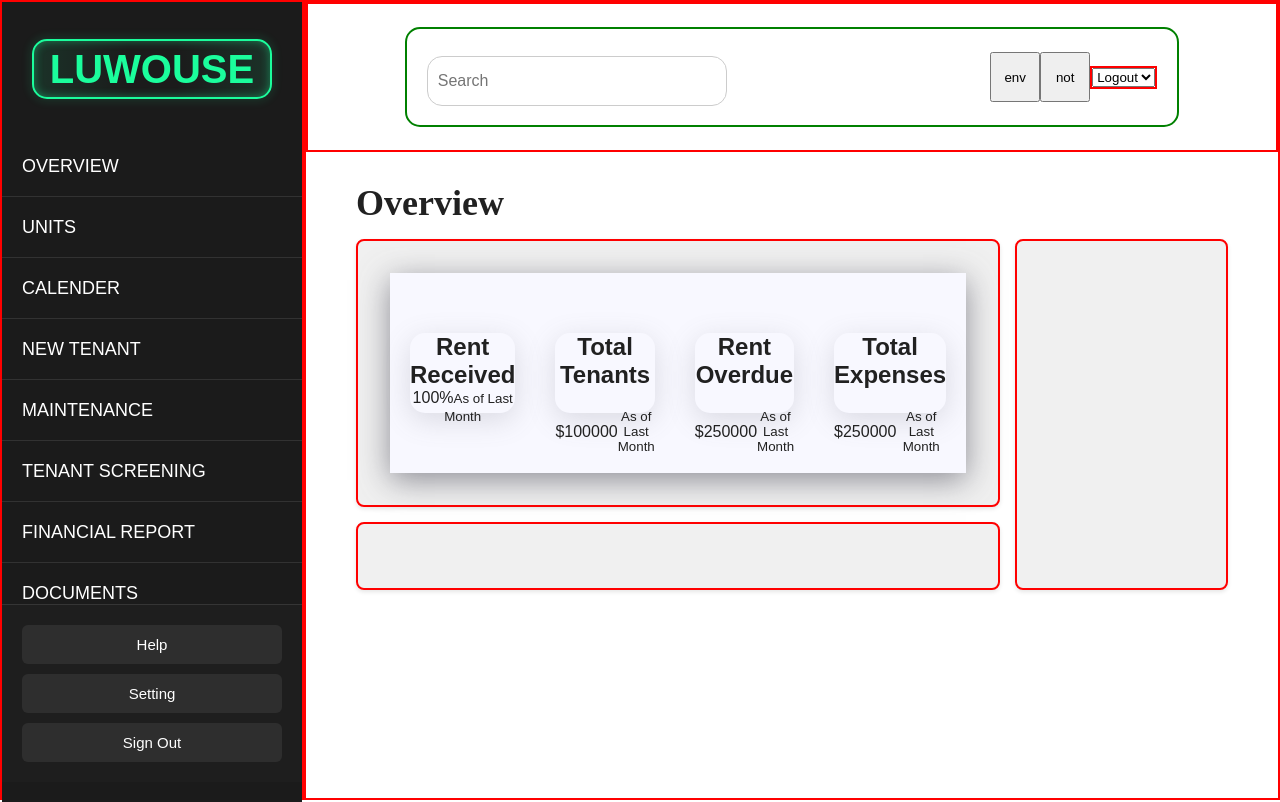
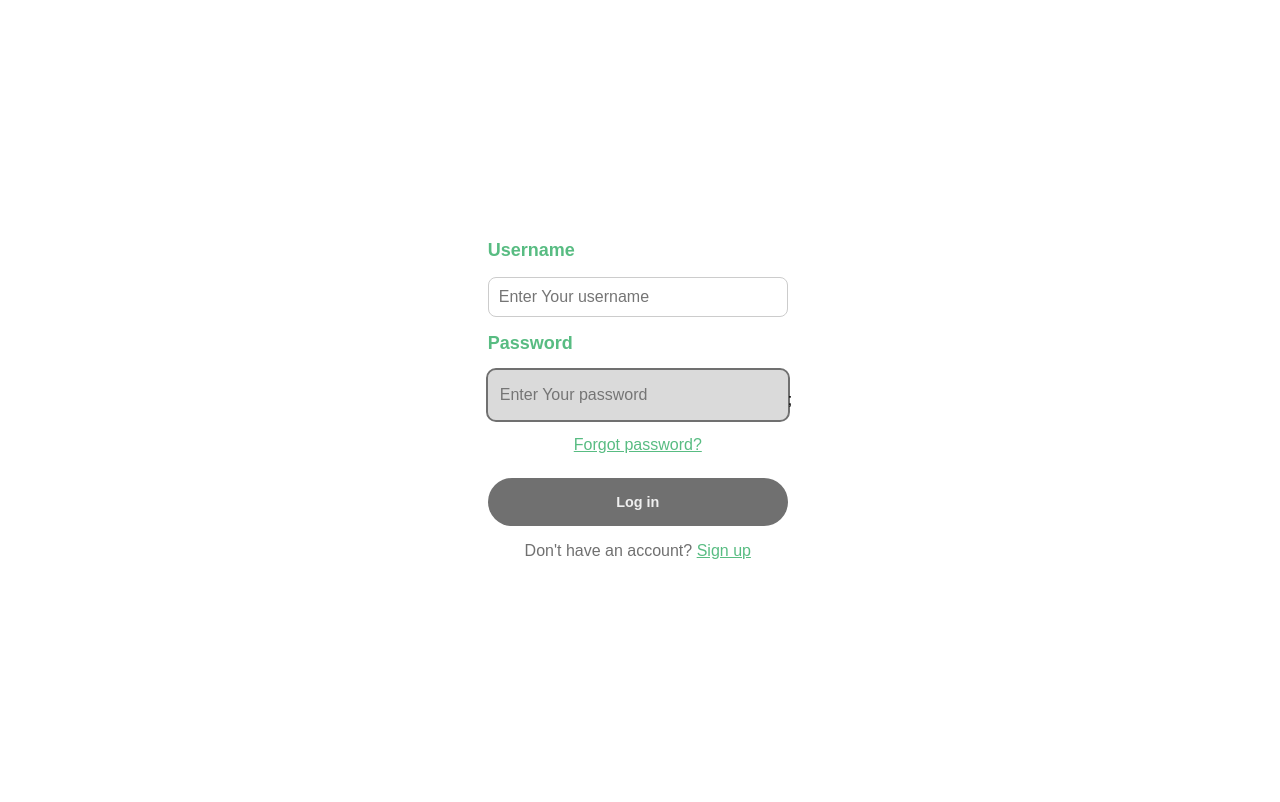
Before and after one commit to Correa95/Property-Management-System, a React (Vite) app in the folder client-side/: page / in a window 1280 px wide. Built offline with nearby package versions, Linux system fonts and the light colour scheme.

Commit message:
created the sign up component

```diff
--- a/client-side/package.json
+++ b/client-side/package.json
@@ -10,9 +10,11 @@
     "preview": "vite preview"
   },
   "dependencies": {
+    "@reduxjs/toolkit": "^2.8.2",
     "react": "^18.3.1",
     "react-dom": "^18.3.1",
     "react-icon": "^1.0.0",
+    "react-redux": "^9.2.0",
     "react-router-dom": "^6.26.2"
   },
   "devDependencies": {
--- a/client-side/src/App.jsx
+++ b/client-side/src/App.jsx
@@ -9,9 +9,16 @@ import TenantScreening from "./Components/TenantScreening";
 import MonthlyStatement from "./Components/MonthlyStatement";
 import Documents from "./Components/Documents";
 import Units from "./Components/Units";
+import SignUpForm from "./Components/Form/SignUpForm";
+import { useAuth } from "./context/AuthContext";
 import "./App.css";
 
+import LoginForm from "./Components/Form/LogInForm";
+
 function App() {
+  const { isAuthenticated } = useAuth();
+  // Show only the login page until we’re authenticated
+  if (!isAuthenticated) return <LoginForm />;
   return (
     <>
       <div className="app">
@@ -21,6 +28,8 @@ function App() {
         <div className="mainContent">
           <Routes>
             <Route path="/" element={<OverView />} />
+            <Route path="/signUp" element={<SignUpForm />} />
+            <Route path="/login" element={<LoginForm />} />
 
             <Route path="/units" element={<Units />} />
             <Route path="/calender" element={<Calender />} />
@@ -36,5 +45,4 @@ function App() {
     </>
   );
 }
-
 export default App;
--- a/client-side/src/Components/Analysis.jsx
+++ b/client-side/src/Components/Analysis.jsx
@@ -1,5 +1,35 @@
+import { useState, useEffect } from "react";
 import "./Analysis.css";
 function Analysis() {
+  const [payments, setPayments] = useState(null);
+  const [loading, setLoading] = useState(true);
+  const [error, setError] = useState(null);
+
+  useEffect(() => {
+    const controller = new AbortController();
+    const { signal } = controller;
+    async function getPayments() {
+      try {
+        const res = await fetch("http://localhost:8000/api/v1/getPayments", {
+          signal,
+        });
+        const data = await res.json();
+        console.log("Payments response ↴", data);
+        setPayments(data);
+      } catch (err) {
+        if (err.name !== "AbortError") setError(err);
+      } finally {
+        setLoading(false);
+      }
+    }
+    getPayments();
+    return () => controller.abort();
+  }, []);
+
+  /* ─────────────────────────── UI ─────────────────────────── */
+  if (loading) return <p>Loading payments…</p>;
+  if (error) return <p style={{ color: "red" }}>{error.message}</p>;
+  if (!payments?.length) return <p>No payments found.</p>;
   return (
     <section className="statsContainer">
       <div className="stats">
--- a/client-side/src/Components/Form/LogInForm.css
+++ b/client-side/src/Components/Form/LogInForm.css
@@ -5,3 +5,77 @@
   justify-content: center;
   align-items: center;
 }
+
+.loginForm {
+  --bg-light: #efefef;
+  --bg-dark: #707070;
+  --clr: #58bc82;
+  --clr-alpha: #9c9c9c60;
+  display: flex;
+  flex-direction: column;
+  align-items: center;
+  gap: 1rem;
+  width: 100%;
+  max-width: 300px;
+}
+
+.loginForm .input-span {
+  width: 100%;
+  display: flex;
+  flex-direction: column;
+  gap: 0.5rem;
+}
+
+.loginForm input[type="email"],
+.loginForm input[type="password"] {
+  border-radius: 0.5rem;
+  padding: 1rem 0.75rem;
+  width: 100%;
+  border: none;
+  display: flex;
+  align-items: center;
+  gap: 0.5rem;
+  background-color: var(--clr-alpha);
+  outline: 2px solid var(--bg-dark);
+}
+
+.loginForm input[type="email"]:focus,
+.loginForm input[type="password"]:focus {
+  outline: 2px solid var(--clr);
+}
+
+.label {
+  align-self: flex-start;
+  color: var(--clr);
+  font-weight: 600;
+}
+
+.loginForm .submit {
+  padding: 1rem 0.75rem;
+  width: 100%;
+  display: flex;
+  align-items: center;
+  gap: 0.5rem;
+  border-radius: 3rem;
+  background-color: var(--bg-dark);
+  color: var(--bg-light);
+  border: none;
+  cursor: pointer;
+  transition: all 300ms;
+  font-weight: 600;
+  font-size: 0.9rem;
+}
+
+.loginForm .submit:hover {
+  background-color: var(--clr);
+  color: var(--bg-dark);
+}
+
+.span {
+  text-decoration: none;
+  color: var(--bg-dark);
+}
+
+.span a {
+  color: var(--clr);
+}
--- a/client-side/src/Components/Form/LogInForm.jsx
+++ b/client-side/src/Components/Form/LogInForm.jsx
@@ -1,18 +1,52 @@
-function LogInForm() {
+// Components/Form/LoginForm.jsx
+import { useState } from "react";
+import { useAuth } from "../../context/AuthContext";
+import { Link } from "react-router-dom";
+import "./LoginForm.css";
+function LoginForm() {
+  const { login } = useAuth();
+  const [userName, setUserName] = useState("");
+  const [password, setPassword] = useState("");
+  const [error, setError] = useState("");
+
+  const handleSubmit = async (e) => {
+    e.preventDefault();
+    const ok = await login(userName, password);
+    if (!ok) setError("Invalid credentials");
+  };
   return (
     <div className="loginFormContainer">
-      <form className="loginForm">
-        <label>
-          User Name
-          <input type="text" />
-        </label>
-        <label>
-          Password
-          <input type="password" />
-        </label>
+      <form className="loginForm" onSubmit={handleSubmit}>
+        <span className="input-span">
+          <label className="label">Username</label>
+          <input
+            placeholder="Enter Your username"
+            type="text"
+            value={userName}
+            onChange={(e) => setUserName(e.target.value)}
+          />
+        </span>
+        <span className="input-span">
+          <label className="label">Password</label>
+          <input
+            placeholder="Enter Your password"
+            type="password"
+            value={password}
+            onChange={(e) => setPassword(e.target.value)}
+          />
+        </span>
+        <span className="span">
+          <a href="#">Forgot password?</a>
+        </span>
+        <input className="submit" type="submit" value="Log in" />
+        <span className="span">
+          Don't have an account? <Link to="/signUp">Sign up</Link>
+        </span>
+        {error && <p>{error}</p>}
       </form>
+      ;
     </div>
   );
 }
 
-export default LogInForm;
+export default LoginForm;
--- a/client-side/src/Components/SideBar.jsx
+++ b/client-side/src/Components/SideBar.jsx
@@ -3,10 +3,10 @@ import { Link } from "react-router-dom";
 import "./SideBar.css";
 
 function SideNavBar() {
-  const [isOpen, setIsOpen] = useState(false);
+  const [isOpen, setIsOpen] = useState(null);
 
   function handleToggle(item) {
-    setIsOpen((prev) => (prev === item ? false : item));
+    setIsOpen((prev) => (prev === item ? null : item));
   }
   return (
     <nav className="sideBar">
--- /dev/null
+++ b/client-side/src/context/AuthContext.jsx
@@ -0,0 +1,45 @@
+// AuthContext.jsx
+import { createContext, useContext, useState } from "react";
+
+const AuthContext = createContext();
+
+export function AuthProvider({ children }) {
+  const [isAuthenticated, setIsAuthenticated] = useState(false);
+
+  async function login(email, password) {
+    try {
+      const response = await fetch("/api/v1/auth/login/", {
+        method: "POST",
+        headers: {
+          "Content-Type": "application/json",
+        },
+        body: JSON.stringify({ email, password }),
+      });
+
+      if (!response.ok) throw new Error("Login failed");
+
+      const { token } = await response.json();
+      // const data = await response.json();
+      localStorage.setItem("token", token);
+
+      setIsAuthenticated(true);
+      return true;
+    } catch (err) {
+      console.error(err);
+      setIsAuthenticated(false);
+      return false;
+    }
+  }
+
+  function logout() {
+    setIsAuthenticated(false);
+  }
+
+  return (
+    <AuthContext.Provider value={{ isAuthenticated, login, logout }}>
+      {children}
+    </AuthContext.Provider>
+  );
+}
+
+export const useAuth = () => useContext(AuthContext);
--- a/client-side/src/main.jsx
+++ b/client-side/src/main.jsx
@@ -1,12 +1,15 @@
 import { StrictMode } from "react";
 import { createRoot } from "react-dom/client";
+import { BrowserRouter } from "react-router-dom";
+import { AuthProvider } from "./context/AuthContext.jsx";
 import App from "./App.jsx";
-import { BrowserRouter } from "react-router-dom";
 
 createRoot(document.getElementById("root")).render(
   <StrictMode>
     <BrowserRouter>
-      <App />
+      <AuthProvider>
+        <App />
+      </AuthProvider>
     </BrowserRouter>
   </StrictMode>
 );
```
Also changed, not shown: 1 other file (tests, documents, lock files or other folders).
